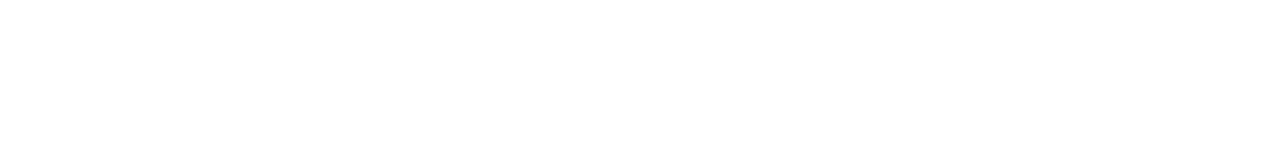
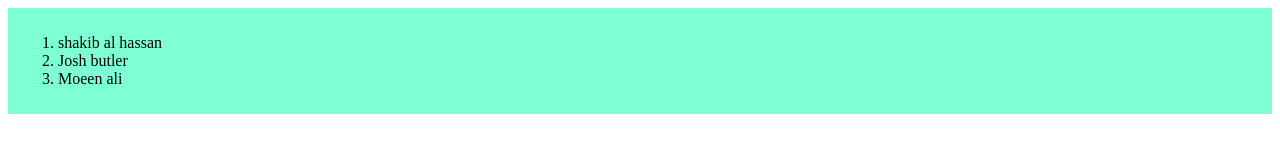
Before and after one commit to sm-sarwar/practice-github, a plain HTML site: page images/index.html in a window 1280 px wide. Drawn offline with Linux system fonts and the light colour scheme.

Commit message:
add my list item

```diff
--- a/images/index.html
+++ b/images/index.html
@@ -4,8 +4,15 @@
     <meta charset="UTF-8">
     <meta name="viewport" content="width=device-width, initial-scale=1.0">
     <title>practice</title>
+    <link rel="stylesheet" href="styles/practice.css">
 </head>
 <body>
-
+    <div>
+        <ol>
+            <li>shakib al hassan</li>
+            <li>Josh butler</li>
+            <li>Moeen ali</li>
+        </ol>
+    </div>
 </body>
 </html>
--- a/images/styles/practice.css
+++ b/images/styles/practice.css
@@ -0,0 +1,4 @@
+div{
+    background-color: aquamarine;
+    padding: 10px;
+}
```
